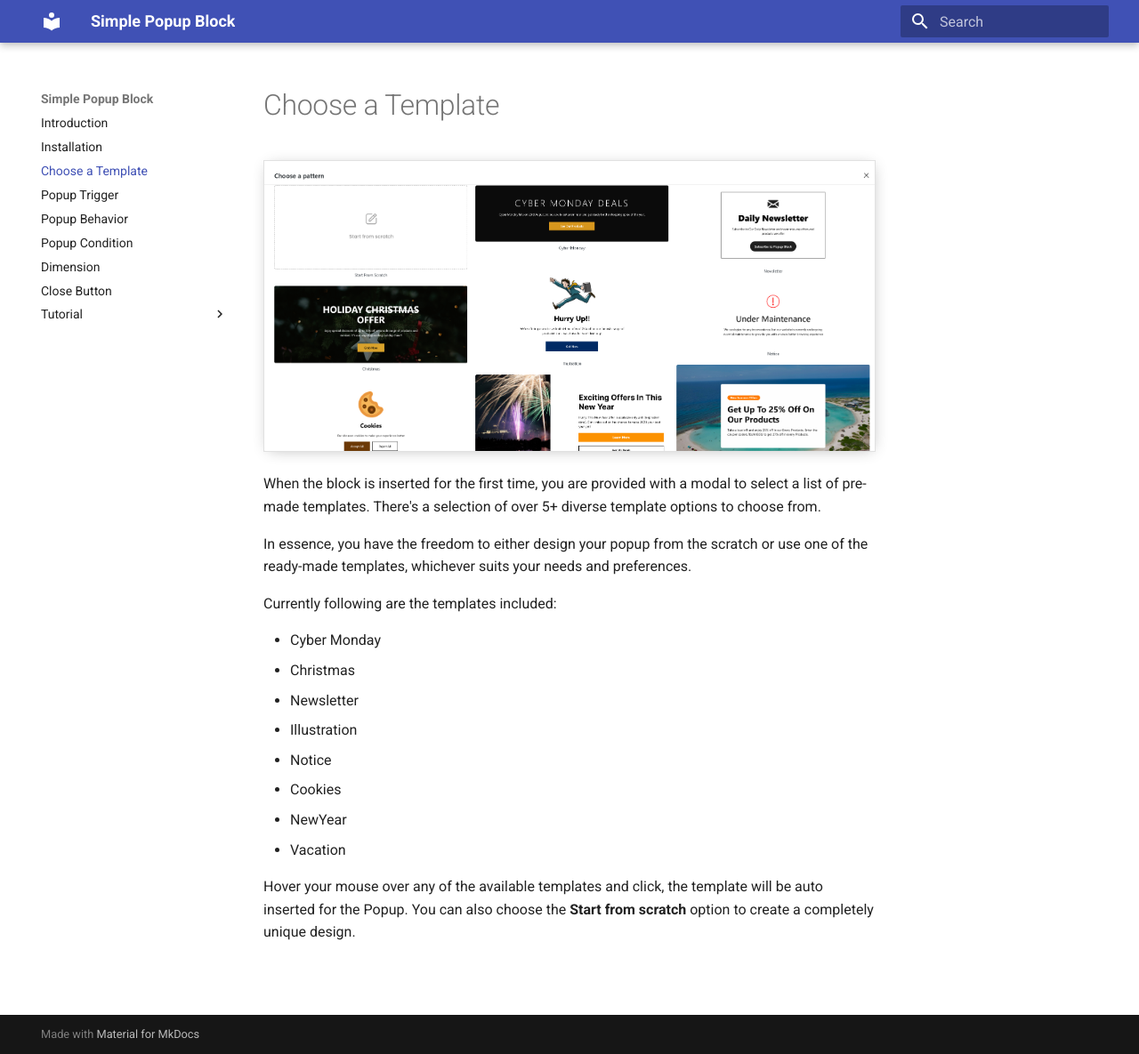
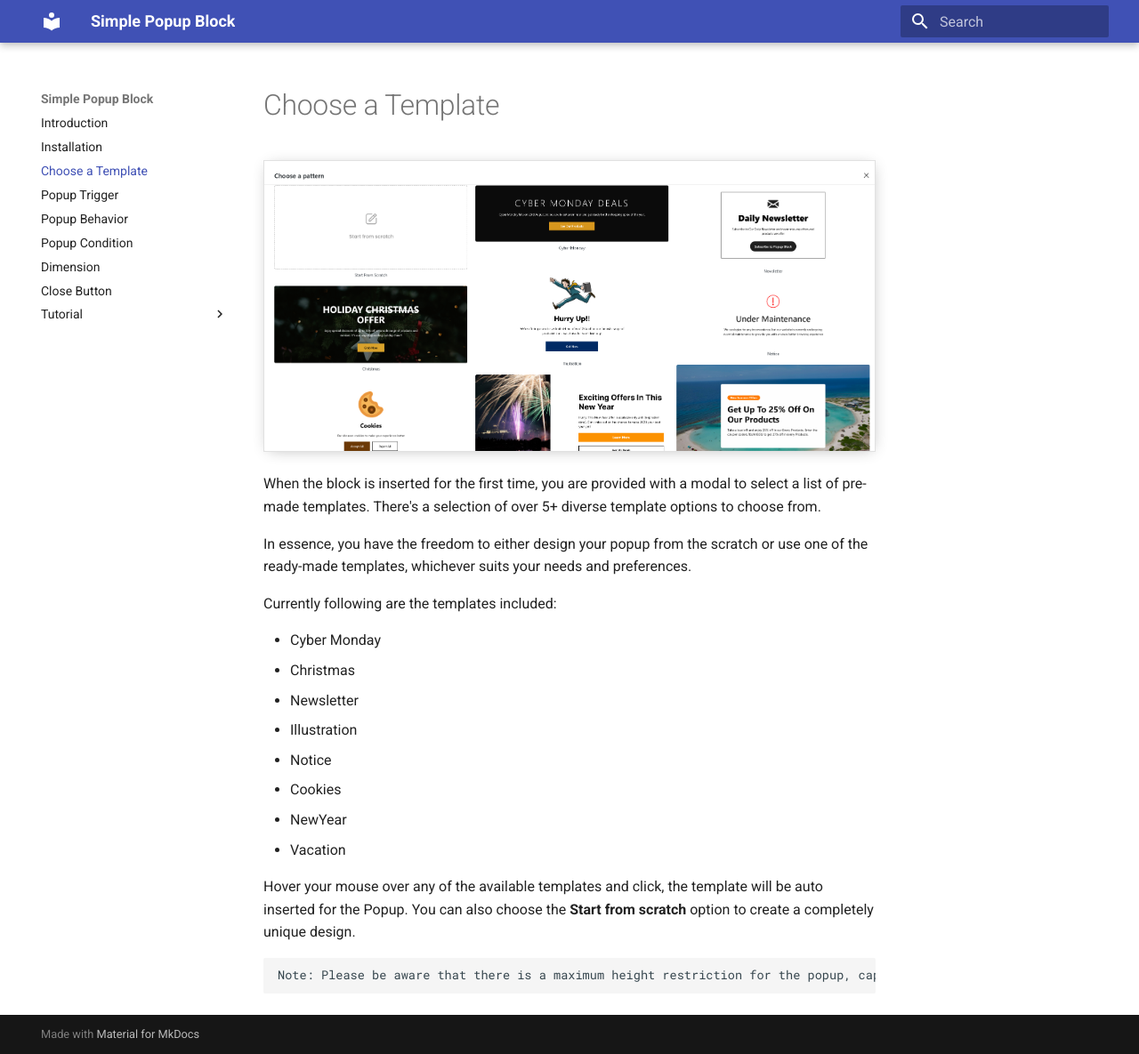
Before and after one commit to codemanas/simple-poup-block-docs, an MkDocs documentation site: the page built from docs/template.md, in a window 1280 px wide and 1185 px high. Shown: the whole window at 89% size. Built offline with MkDocs 1.6.1 and Material for MkDocs 9.7.7, drawn with Linux system fonts in a browser that asks for light colours.

Commit message:
added height limitation note

```diff
--- a/docs/template.md
+++ b/docs/template.md
@@ -20,3 +20,5 @@ Currently following are the templates included:
 
 Hover your mouse over any of the available templates and click, the template will be auto inserted for the Popup.
 You can also choose the **Start from scratch** option to create a completely unique design.
+
+    Note: Please be aware that there is a maximum height restriction for the popup, capped at 80vh.
```
